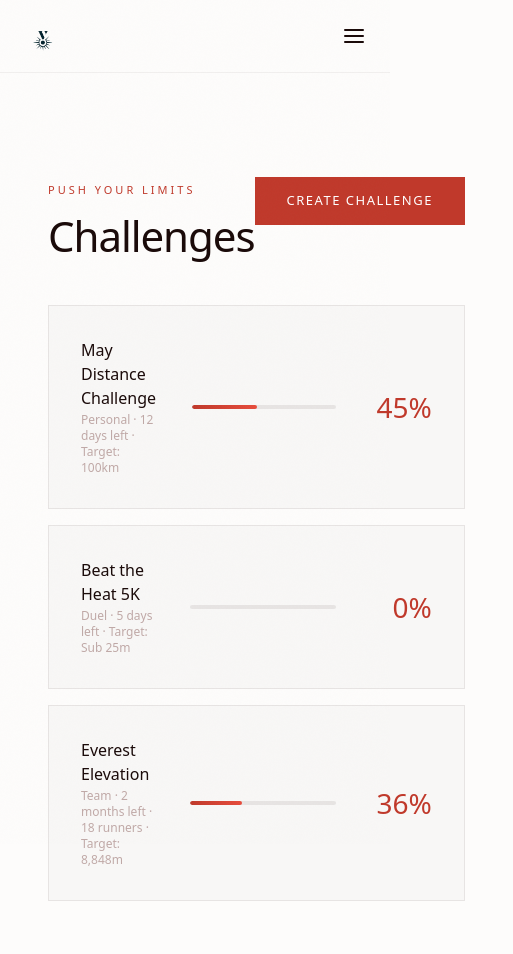
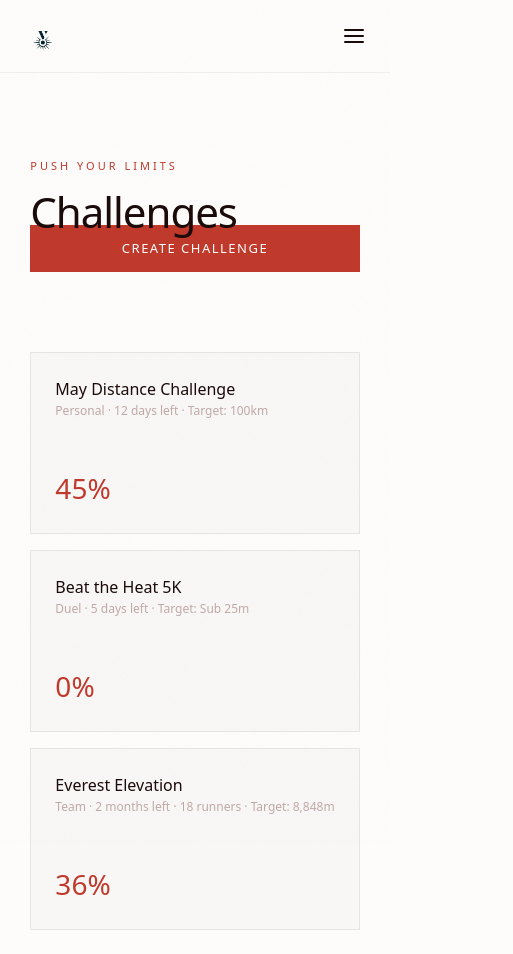
Before and after one commit to ammanojha10/Verve, a Next.js app: page /challenges in a window 390 px wide. Shown: the whole page, 513 px wide, since content can reach past the window. Built offline with nearby package versions, Linux system fonts and the light colour scheme.

Commit message:
Full site responsiveness across all pages (Dashboard, Leaderboard, Challenges, Profile)

```diff
--- a/app/challenges/page.tsx
+++ b/app/challenges/page.tsx
@@ -10,8 +10,8 @@
   ]
 
   return (
-    <div className="max-w-[780px] mx-auto px-12 py-16">
-      <div className="mb-12 flex justify-between items-end">
+    <div className="max-w-[780px] mx-auto px-6 md:px-12 py-10 md:py-16">
+      <div className="mb-12 flex flex-col md:flex-row justify-between items-start md:items-end gap-6">
         <div>
           <RevealSection>
             <div className="text-[11px] tracking-[3px] uppercase text-primary mb-4">Push your limits</div>
@@ -20,20 +20,20 @@
             <h1 className="font-heading text-[clamp(42px,5vw,72px)] leading-none tracking-tight text-foreground">Challenges</h1>
           </RevealSection>
         </div>
-        <Button>Create Challenge</Button>
+        <Button className="w-full md:w-auto">Create Challenge</Button>
       </div>
 
       {challenges.map((ch, i) => (
         <RevealSection key={ch.id} delay={160 + i * 80}>
-          <div className="flex items-center gap-9 bg-foreground/[0.02] border border-foreground/[0.08] p-8 mb-4 hover:bg-off transition-colors duration-200">
+          <div className="flex flex-col md:flex-row md:items-center gap-6 md:gap-9 bg-foreground/[0.02] border border-foreground/[0.08] p-6 md:p-8 mb-4 hover:bg-off transition-colors duration-200">
             <div className="flex-1">
               <div className="text-base text-foreground font-medium">{ch.title}</div>
               <div className="text-xs text-muted mt-0.5">{ch.sub} · Target: {ch.target}</div>
             </div>
-            <div className="flex-[2] h-1 bg-foreground/[0.08] rounded-sm overflow-hidden">
+            <div className="flex-[2] h-1 bg-foreground/[0.08] rounded-sm overflow-hidden min-w-[200px]">
               <div className="h-full bg-gradient-to-r from-primary to-primary-light rounded-sm transition-all duration-1000" style={{ width: `${ch.pct}%` }} />
             </div>
-            <div className="font-heading text-[28px] text-primary min-w-[60px] text-right">{ch.pct}%</div>
+            <div className="font-heading text-[28px] text-primary min-w-[60px] md:text-right">{ch.pct}%</div>
           </div>
         </RevealSection>
       ))}
--- a/app/dashboard/page.tsx
+++ b/app/dashboard/page.tsx
@@ -34,16 +34,16 @@
   const totalRuns = profile.runs?.length || 0
 
   return (
-    <div className="max-w-5xl mx-auto px-12 py-16">
+    <div className="max-w-5xl mx-auto px-6 md:px-12 py-10 md:py-16">
       {/* Header */}
-      <div className="mb-12 flex items-center justify-between">
+      <div className="mb-12 flex flex-col md:flex-row md:items-center justify-between gap-6">
         <div>
-          <h1 className="font-heading text-[clamp(36px,5vw,56px)] leading-none tracking-tight text-foreground mb-1">
+          <h1 className="font-heading text-[clamp(36px,5vw,56px)] leading-tight tracking-tight text-foreground mb-1">
             Welcome back, <span className="text-primary">{profile.name.split(' ')[0]}</span>
           </h1>
           <p className="text-sm text-muted mt-2">Here&apos;s your latest training data.</p>
         </div>
-        <div className="text-right">
+        <div className="md:text-right flex flex-col items-start md:items-end">
           <div className="text-[10px] font-medium tracking-[2px] uppercase text-muted mb-1">Current Tier</div>
           <div className="font-heading text-3xl text-primary uppercase">{profile.tier || 'Jogger'}</div>
         </div>
@@ -71,10 +71,10 @@
       <div className="text-[11px] tracking-[3px] uppercase text-primary mb-4">Recent Activities</div>
       <h2 className="font-heading text-[clamp(28px,3vw,42px)] leading-none tracking-tight text-foreground mb-8 border-b border-foreground/[0.08] pb-4">Your Runs</h2>
 
-      <div className="space-y-0">
+      <div className="space-y-4">
         {profile.runs?.sort((a: any, b: any) => new Date(b.start_time).getTime() - new Date(a.start_time).getTime()).slice(0, 5).map((run: any) => (
-          <div key={run.id} className="group grid grid-cols-[1fr_120px_120px] items-center py-5 border-b border-foreground/[0.05] relative hover:bg-off transition-colors px-4 -mx-4">
-            <div className="flex items-center gap-4">
+          <div key={run.id} className="group grid grid-cols-2 md:grid-cols-[1fr_120px_120px] items-center py-5 border-b border-foreground/[0.05] relative hover:bg-off transition-colors px-4 -mx-4 gap-y-4 md:gap-y-0">
+            <div className="flex items-center gap-4 col-span-2 md:col-span-1">
               <div className="bg-primary-pale p-3 rounded-full">
                 <Activity className="h-4 w-4 text-primary" />
               </div>
@@ -83,11 +83,11 @@
                 <div className="text-[10px] tracking-[1.5px] uppercase text-muted mt-0.5">+{run.xp_earned} XP</div>
               </div>
             </div>
-            <div>
+            <div className="pl-12 md:pl-0">
               <div className="text-[10px] tracking-[1.5px] uppercase text-muted">Distance</div>
               <div className="text-[15px] font-light">{Number(run.distance_km).toFixed(2)} km</div>
             </div>
-            <div>
+            <div className="pl-4 md:pl-0">
               <div className="text-[10px] tracking-[1.5px] uppercase text-muted">Pace</div>
               <div className="text-[15px] font-light">{Math.floor(run.pace_per_km)}:{(Math.floor((run.pace_per_km % 1) * 60)).toString().padStart(2, '0')} /km</div>
             </div>
--- a/app/leaderboard/page.tsx
+++ b/app/leaderboard/page.tsx
@@ -16,7 +16,7 @@
     .limit(50)
 
   return (
-    <div className="max-w-[780px] mx-auto px-12 py-16">
+    <div className="max-w-[780px] mx-auto px-6 md:px-12 py-10 md:py-16">
       <RevealSection>
         <div className="text-[11px] tracking-[3px] uppercase text-primary mb-4">Global Standings</div>
       </RevealSection>
@@ -25,10 +25,12 @@
       </RevealSection>
 
       <RevealSection delay={160}>
-        {/* Header */}
-        <div className="grid grid-cols-[48px_1fr_120px_100px] pb-3 border-b border-foreground/[0.08] text-[10px] tracking-[2px] uppercase text-muted mb-1">
-          <span>#</span><span>Runner</span><span>XP</span><span>Tier</span>
-        </div>
+        <div className="w-full overflow-x-auto pb-4">
+          <div className="min-w-[500px]">
+            {/* Header */}
+            <div className="grid grid-cols-[48px_1fr_120px_100px] pb-3 border-b border-foreground/[0.08] text-[10px] tracking-[2px] uppercase text-muted mb-1">
+              <span>#</span><span>Runner</span><span>XP</span><span>Tier</span>
+            </div>
 
         {(!leaders || leaders.length === 0) ? (
           <div className="text-center py-16 text-muted border border-dashed border-foreground/[0.12] mt-4">
@@ -65,6 +67,8 @@
             )
           })
         )}
+          </div>
+        </div>
       </RevealSection>
     </div>
   )
--- a/app/profile/[id]/page.tsx
+++ b/app/profile/[id]/page.tsx
@@ -27,7 +27,7 @@
   const initials = profile.name?.split(' ').map((n: string) => n[0]).join('').slice(0, 2).toUpperCase() || '??'
 
   return (
-    <div className="max-w-4xl mx-auto px-12 py-16">
+    <div className="max-w-4xl mx-auto px-6 md:px-12 py-10 md:py-16">
       {/* Profile Header */}
       <div className="flex flex-col md:flex-row items-center md:items-start gap-8 mb-16">
         {profile.avatar_url ? (
@@ -59,7 +59,7 @@
 
       <div className="grid grid-cols-2 sm:grid-cols-3 md:grid-cols-4 gap-px bg-foreground/[0.08] border border-foreground/[0.08]">
         {earnedBadges.length > 0 ? earnedBadges.map((badge: any) => (
-          <div key={badge.id} className="bg-background p-8 text-center hover:bg-off transition-colors">
+          <div key={badge.id} className="bg-background p-4 md:p-8 text-center hover:bg-off transition-colors">
             <div className="text-4xl mb-3">{badge.icon || '🏅'}</div>
             <h3 className="font-heading text-lg mb-1">{badge.name}</h3>
             <p className="text-xs text-muted">{badge.description}</p>
```
